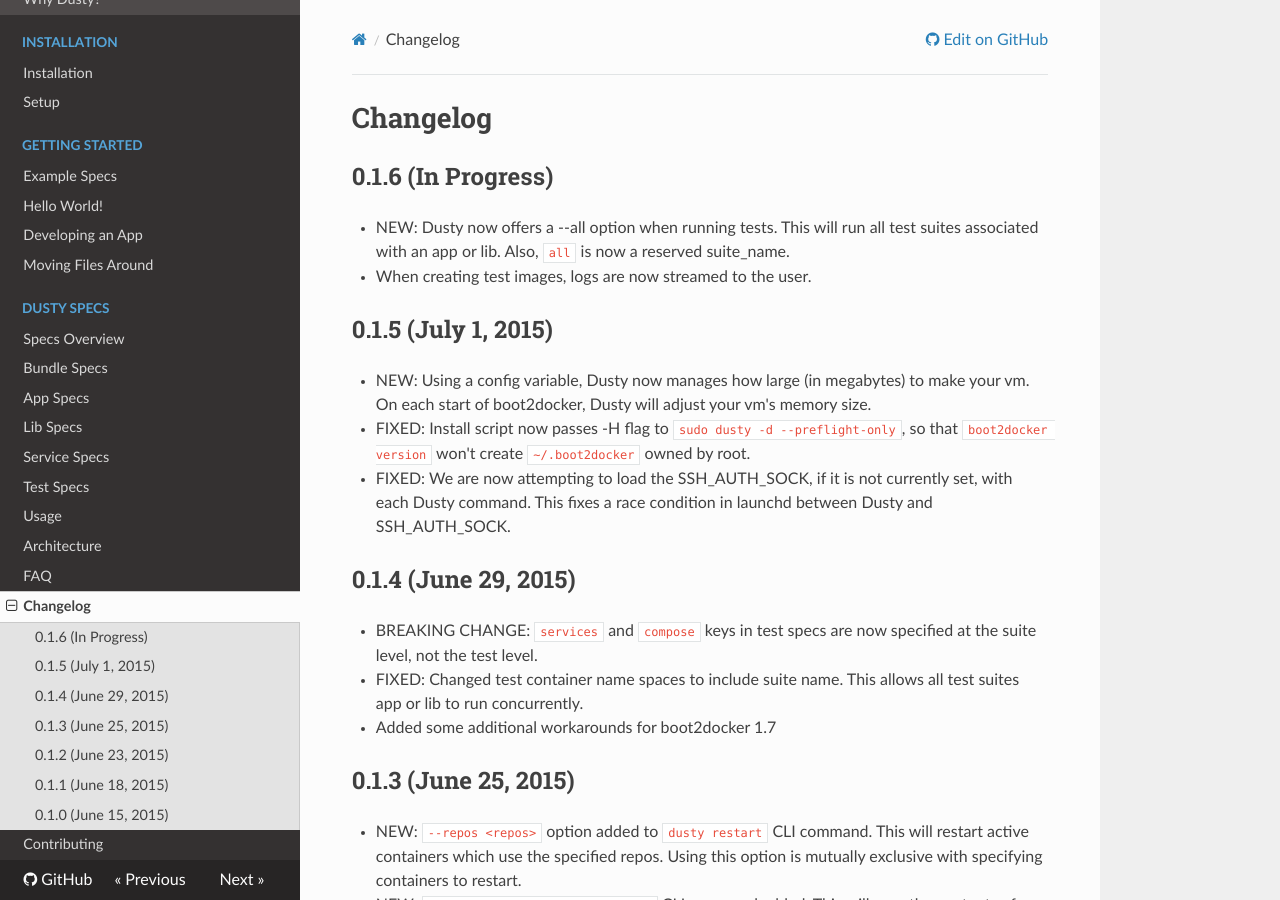
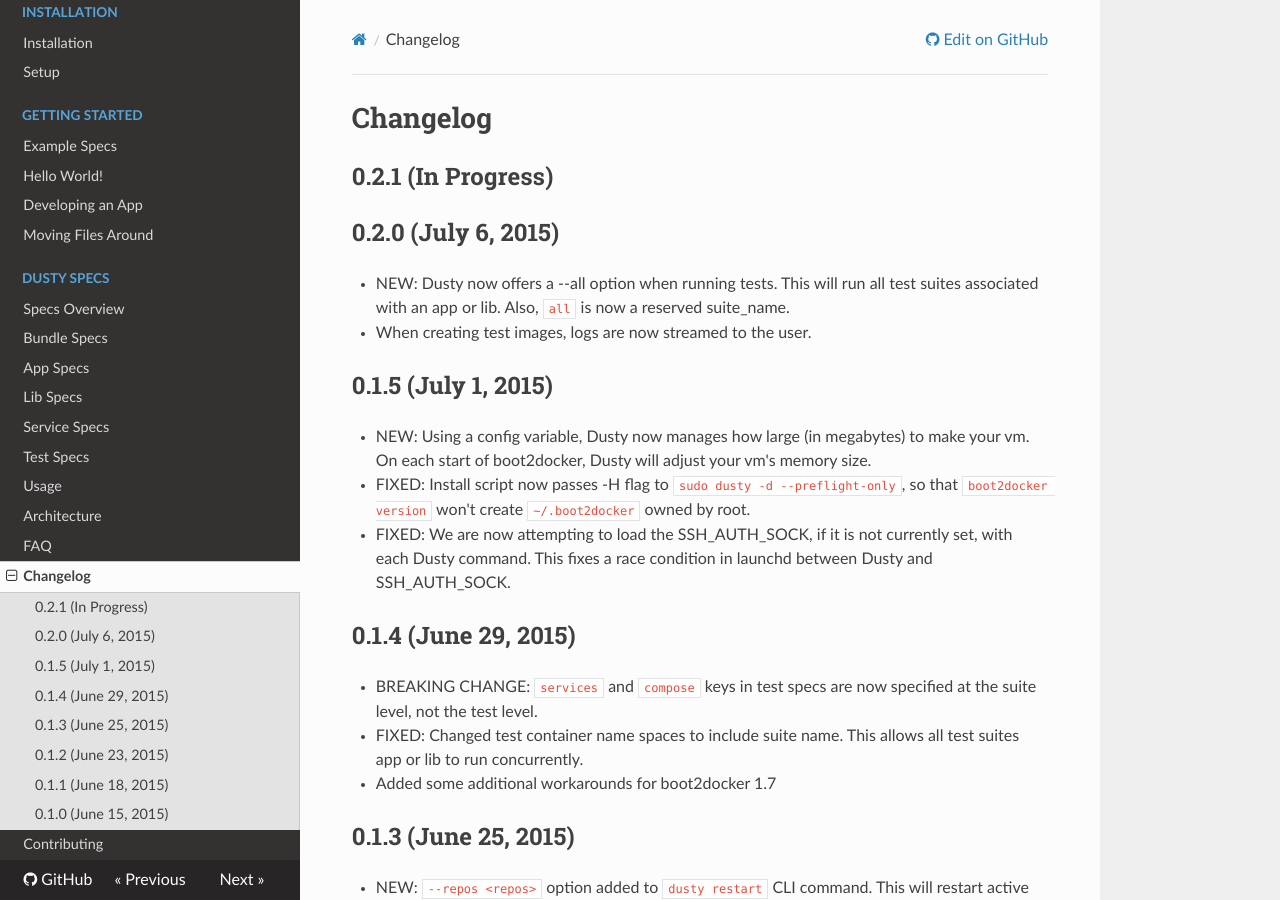
Before and after one commit to gamechanger/dusty, an MkDocs documentation site: the page built from docs/changelog.md, in a window 1280 px wide and 900 px high. Built offline with MkDocs 1.6.1, drawn with Linux system fonts in a browser that asks for light colours; nearby versions of some CDN libraries; old or Windows-style settings are respelled for this version of MkDocs.

Commit message:
Cut 0.2.0

```diff
--- a/docs/changelog.md
+++ b/docs/changelog.md
@@ -1,6 +1,8 @@
 # Changelog
 
-## 0.1.6 (In Progress)
+## 0.2.1 (In Progress)
+
+## 0.2.0 (July 6, 2015)
   * NEW: Dusty now offers a --all option when running tests.  This will run all test suites associated with an app or lib. Also, `all` is now a reserved suite_name.
 
   * When creating test images, logs are now streamed to the user.
```
Also changed, not shown: 1 other file.
